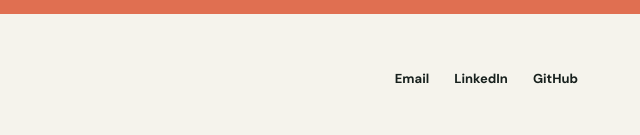
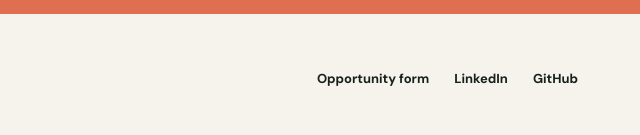
Before and after one commit to maymm3/multiomics-biomarker-demo, a plain HTML site: page docs/index.html in a window 1280 px wide. Shown: the part 5109-5244 px from the top of the page, 640-1280 px from the left. Drawn offline with Linux system fonts and the light colour scheme.

Commit message:
Remove deprecated public email contact

```diff
--- a/docs/index.html
+++ b/docs/index.html
@@ -227,7 +227,7 @@
 
     <footer>
       <div><span class="brand-mark" aria-hidden="true">S</span><p><strong>Signal Atlas</strong><br>A free tool by May Myat Mon.</p></div>
-      <div class="footer-links"><a href="mailto:May.Myat@autonoma.cat">Email</a><a href="https://www.linkedin.com/in/maymm3">LinkedIn</a><a href="https://github.com/maymm3">GitHub</a></div>
+      <div class="footer-links"><a href="https://github.com/maymm3/maymm3/issues/new?template=opportunity.yml">Opportunity form</a><a href="https://www.linkedin.com/in/maymm3">LinkedIn</a><a href="https://github.com/maymm3">GitHub</a></div>
     </footer>
   </body>
 </html>
```
